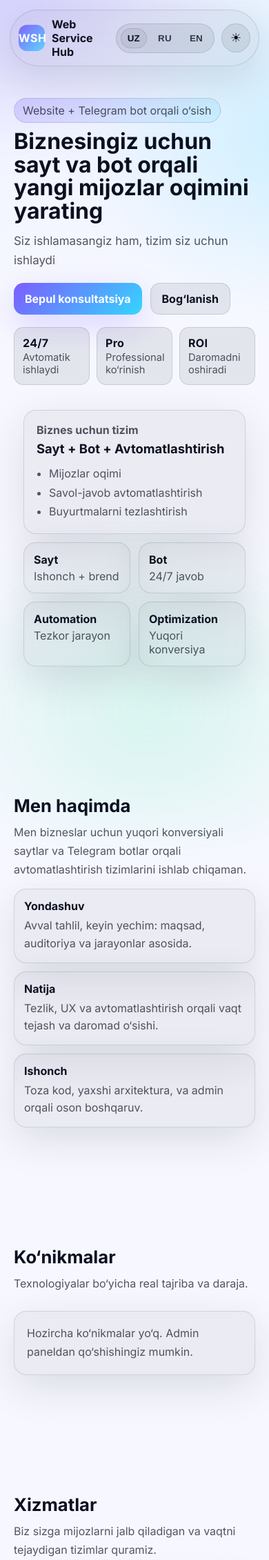
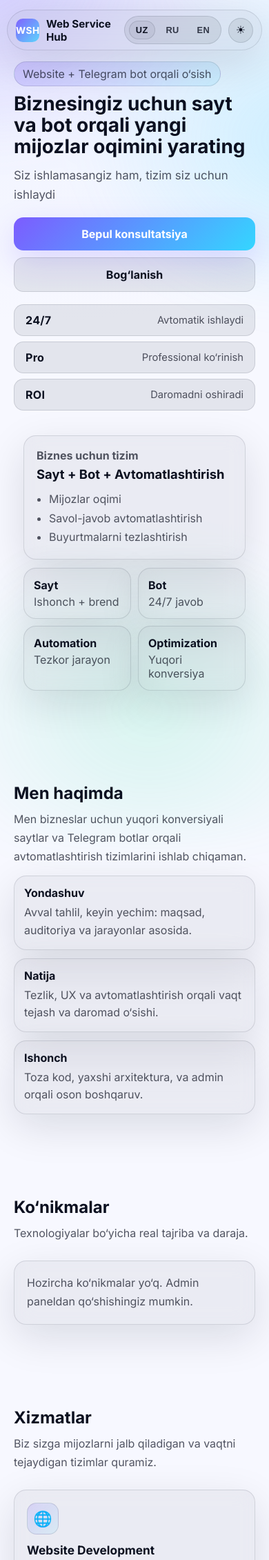
Before and after one commit to MukhammadjonArabov/myblog, a Django app: page / in a window 390 px wide; the page is wider, and only the part inside the window is pictured. Shown: the top 2261 px of that part at 69% size. Run offline with Django 5.2, Linux system fonts and the light colour scheme; data that the repository does not hold is empty.

Commit message:
stile update for phone

```diff
--- a/static/css/style.css
+++ b/static/css/style.css
@@ -46,8 +46,8 @@ ul{margin:0;padding-left:18px}
 .container{width:min(var(--container), calc(100% - 40px)); margin-inline:auto}
 .section{padding:86px 0}
 .section__head{margin-bottom:26px}
-.h1{font-size:clamp(2rem, 3.2vw, 3.2rem); line-height:1.05; margin:10px 0 14px}
-.h2{font-size:clamp(1.6rem, 2.2vw, 2.2rem); margin:0 0 10px}
+.h1{font-size:clamp(1.75rem, 5vw, 3.2rem); line-height:1.1; margin:10px 0 14px}
+.h2{font-size:clamp(1.5rem, 4vw, 2.2rem); margin:0 0 10px}
 .h3{font-size:1.08rem; margin:0 0 8px}
 .p{margin:0; color:var(--muted); line-height:1.6}
 .lead{margin:0; color:var(--muted); line-height:1.7; max-width:62ch}
@@ -398,3 +398,29 @@ html[data-theme="light"] .project__placeholder{color:rgba(11,16,32,.9)}
   *{transition:none !important; animation:none !important}
   html{scroll-behavior:auto}
 }
+
+/* Mobile Ideal Optimization */
+@media (max-width: 759px) {
+  .section { padding: 60px 0; }
+  .topbar { padding: 8px 12px; margin-top: 10px; width: calc(100% - 20px); }
+  .brand__mark { width: 34px; height: 34px; font-size: 0.85rem; border-radius: 10px; }
+  .brand__text { font-size: 0.95rem; }
+  .chip { padding: 6px 10px; font-size: 0.8rem; }
+  .icon-btn { width: 36px; height: 36px; }
+  .icon { font-size: 16px; }
+  .hero { padding-top: 20px; }
+  .hero__buttons { flex-direction: column; width: 100%; gap: 10px; }
+  .hero__buttons .btn { width: 100%; }
+  .trust { grid-template-columns: 1fr; gap: 8px; }
+  .trust__item { display: flex; align-items: center; justify-content: space-between; padding: 12px 16px; }
+  .trust__text { margin-top: 0; }
+  .mini-grid { gap: 10px; }
+  .contact__row { flex-direction: column; align-items: flex-start; gap: 8px; }
+  .final { text-align: center; }
+  .final__buttons { flex-direction: column; width: 100%; }
+  .final__buttons .btn { width: 100%; }
+  .footer__inner { flex-direction: column; text-align: center; gap: 16px; justify-content: center; }
+  .project__media img { height: 180px; }
+  .blog-card__img img { height: 180px; }
+  .btn { padding: 14px 16px; font-size: 1rem; }
+}
```
